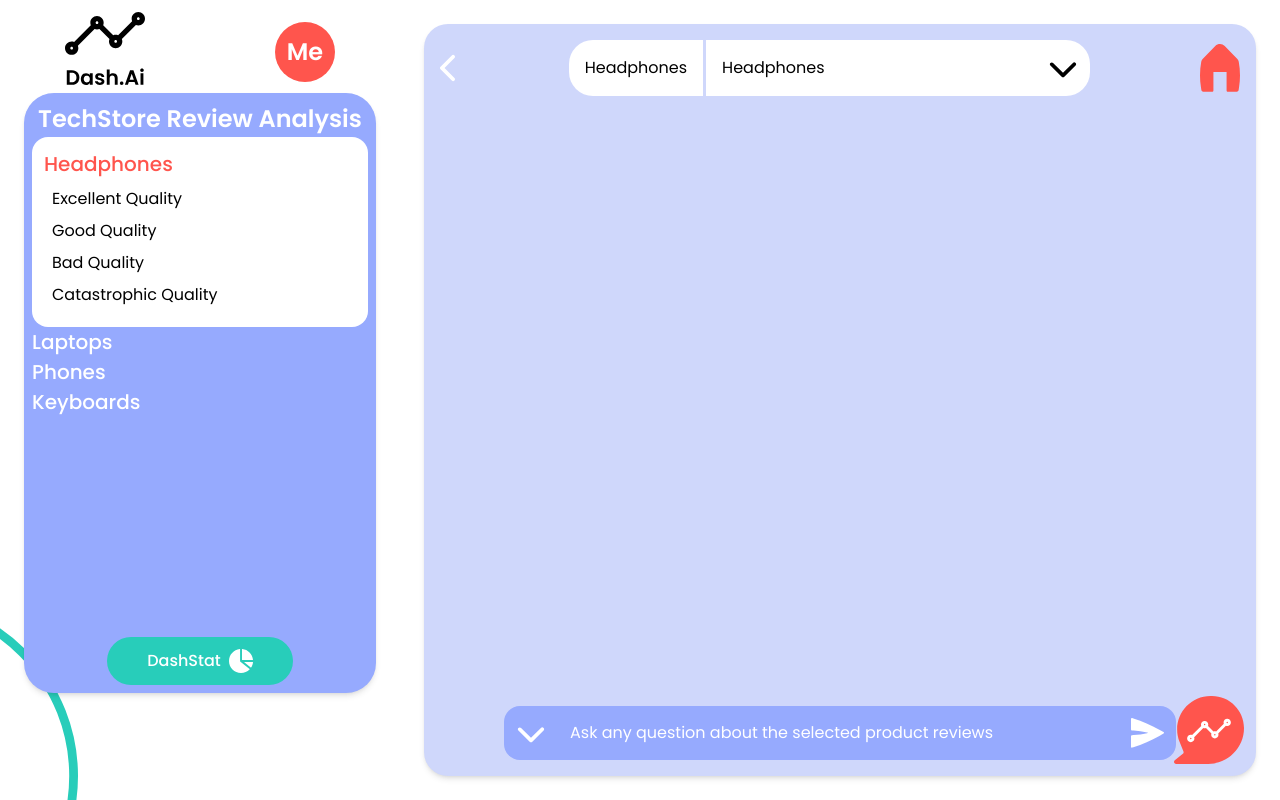
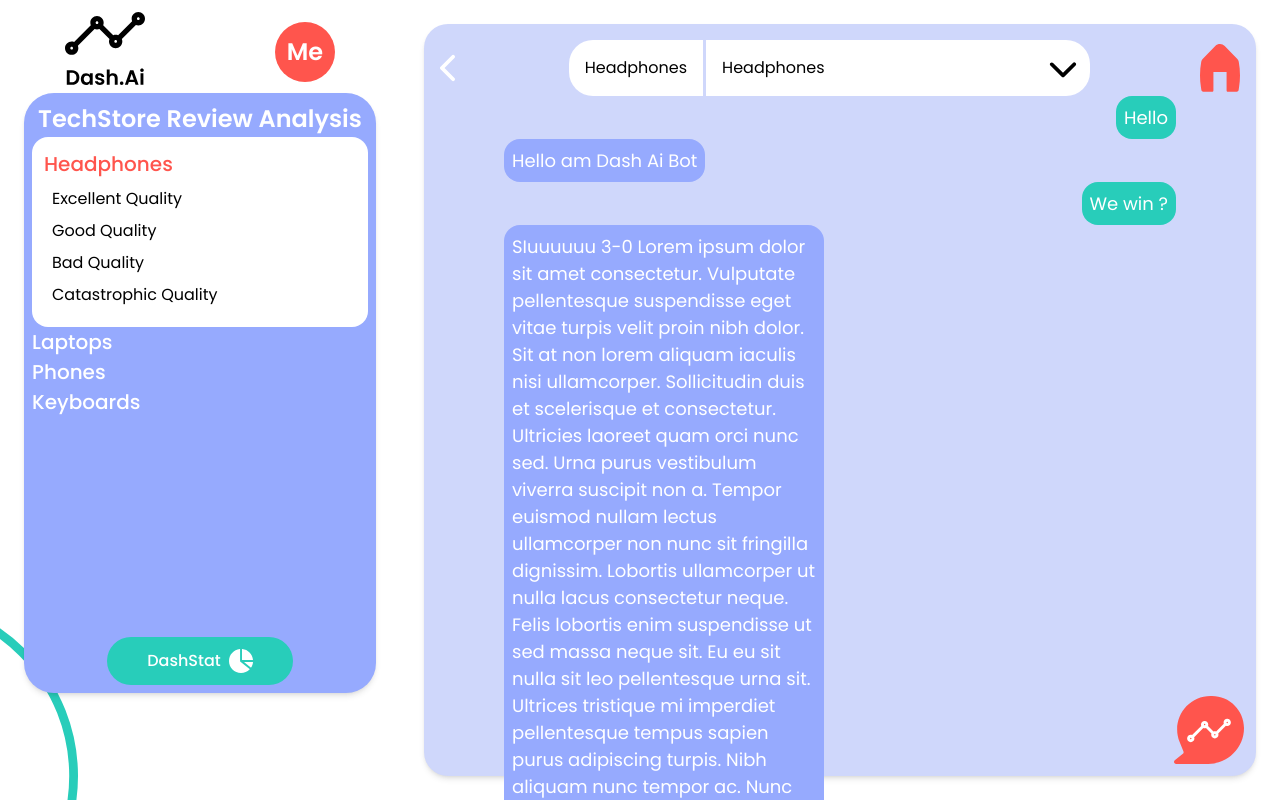
Before and after one commit to chechna9/lablab-hackathon-dash.ai, a React (Create React App) app: page /chat in a window 1280 px wide. Built offline with nearby package versions, Linux system fonts and the light colour scheme.

Commit message:
chatt started working need to fix the scroll

```diff
--- a/src/interfaces/disscussion_interface.ts
+++ b/src/interfaces/disscussion_interface.ts
@@ -1,5 +1,5 @@
 import { MessageInterface } from "./message_interface";
 
-export interface DiscussionInterface {
+export interface DisscussionInterface {
     messages: MessageInterface[];
 }
--- /dev/null
+++ b/src/view/components/message_card.tsx
@@ -0,0 +1,21 @@
+import { MessageInterface } from "../../interfaces/message_interface";
+import { assets } from "../../utils/assets";
+
+const MessageCard = (props: MessageInterface) => {
+  return (
+    <p
+      className={`${
+        props.fromBot ? "bg-myPurple self-start" : "bg-myGreen self-end"
+      } text-white text-[18px] font-normal p-2 rounded-2xl max-w-[25vw] break-words relative`}
+    >
+      {props.message}
+      {props.fromBot && (
+        <div className="absolute bg-white rounded-[120%] left-0 -translate-x-[100%] top-0 -translate-y-[50%] w-14 h-14 flex items-center justify-center">
+          <img src={assets.aiIcon} alt="" className="w-10" />
+        </div>
+      )}
+    </p>
+  );
+};
+
+export default MessageCard;
--- /dev/null
+++ b/src/view/screens/chat bot/chat_main.tsx
@@ -0,0 +1,14 @@
+import { DisscussionInterface } from "../../../interfaces/disscussion_interface";
+import MessageCard from "../../components/message_card";
+
+const ChatMain = (props: DisscussionInterface) => {
+  return (
+    <main className="flex flex-col overflow-scroll">
+      {props.messages.map((message, index) => {
+        return <MessageCard key={index} {...message} />;
+      })}
+    </main>
+  );
+};
+
+export default ChatMain;
--- a/src/view/screens/chat bot/chatbot_screen.tsx
+++ b/src/view/screens/chat bot/chatbot_screen.tsx
@@ -5,9 +5,11 @@
 import {
   faChevronDown,
   faChevronLeft,
-  faPaperPlane,
+
 } from "@fortawesome/free-solid-svg-icons";
 import { motion } from "framer-motion";
+import { DisscussionInterface } from "../../../interfaces/disscussion_interface";
+import ChatMain from "./chat_main";
 
 const ChatBotScreen = () => {
   const sidebarProps: SideBarInterface = {
@@ -72,6 +74,27 @@
       },
     ],
   };
+  const disscussion:DisscussionInterface={
+    messages:[
+      {
+        message:"Hello",
+        fromBot:false,
+      },
+      {
+        message:"Hello am Dash Ai Bot",
+        fromBot:true,
+      },
+      {
+        message:"We win ?",
+        fromBot:false
+      },
+      {
+        message:"SIuuuuuu 3-0 Lorem ipsum dolor sit amet consectetur. Vulputate pellentesque suspendisse eget vitae turpis velit proin nibh dolor. Sit at non lorem aliquam iaculis nisi ullamcorper. Sollicitudin duis et scelerisque et consectetur. Ultricies laoreet quam orci nunc sed. Urna purus vestibulum viverra suscipit non a. Tempor euismod nullam lectus ullamcorper non nunc sit fringilla dignissim. Lobortis ullamcorper ut nulla lacus consectetur neque. Felis lobortis enim suspendisse ut sed massa neque sit. Eu eu sit nulla sit leo pellentesque urna sit. Ultrices tristique mi imperdiet pellentesque tempus sapien purus adipiscing turpis. Nibh aliquam nunc tempor ac. Nunc aliquet ipsum velit augue risus. Orci mauris amet bibendum facilisis eget at lorem. Duis at arcu ipsum diam lobortis amet.",
+        fromBot:true,
+      },
+    ]
+
+  };
   return (
     <main className="h-screen relative flex overflow-clip">
       {/* side bar */}
@@ -123,7 +146,10 @@
         {/* chat */}
         <div className="mx-[5vw] flex flex-col flex-auto ">
           {/* chatt */}
-          <div className="flex-auto"></div>
+          <div className="flex-auto">
+           <ChatMain {...disscussion}/>
+
+          </div>
           {/* chatt input */}
           <div className="bg-myPurple flex p-3 rounded-2xl items-center">
             <FontAwesomeIcon
```
